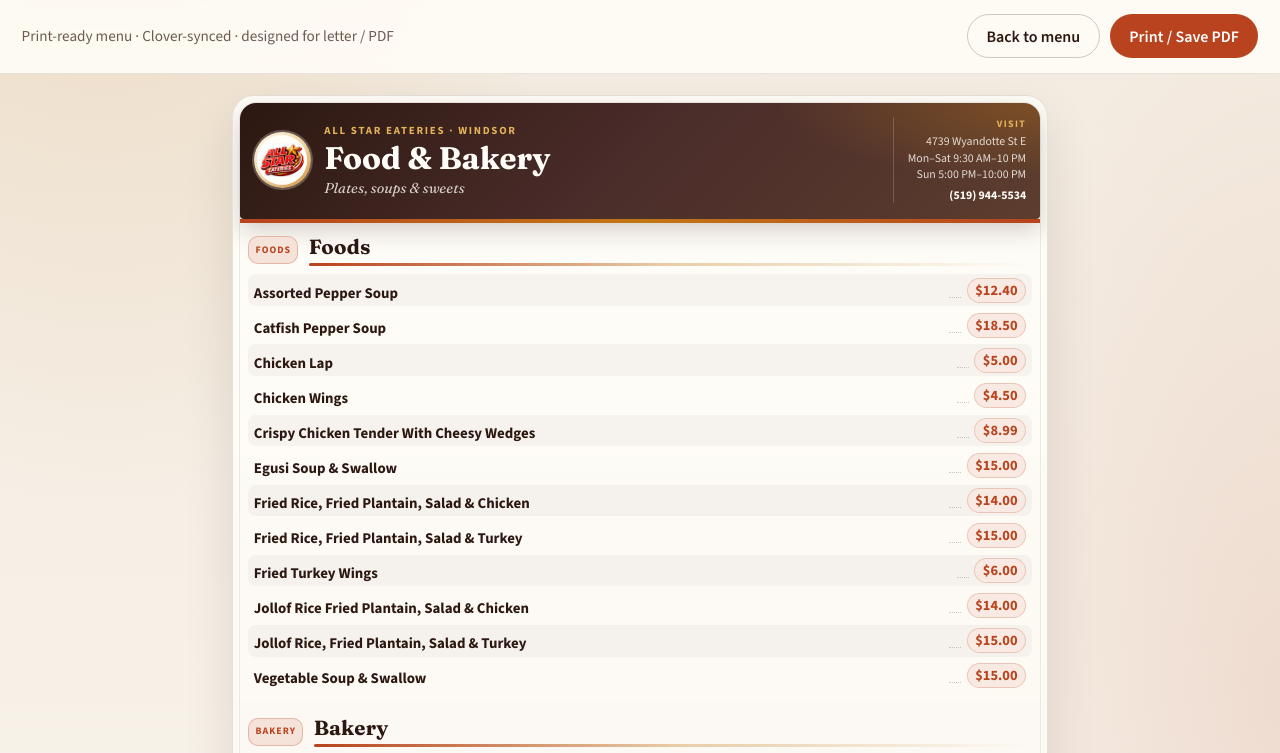
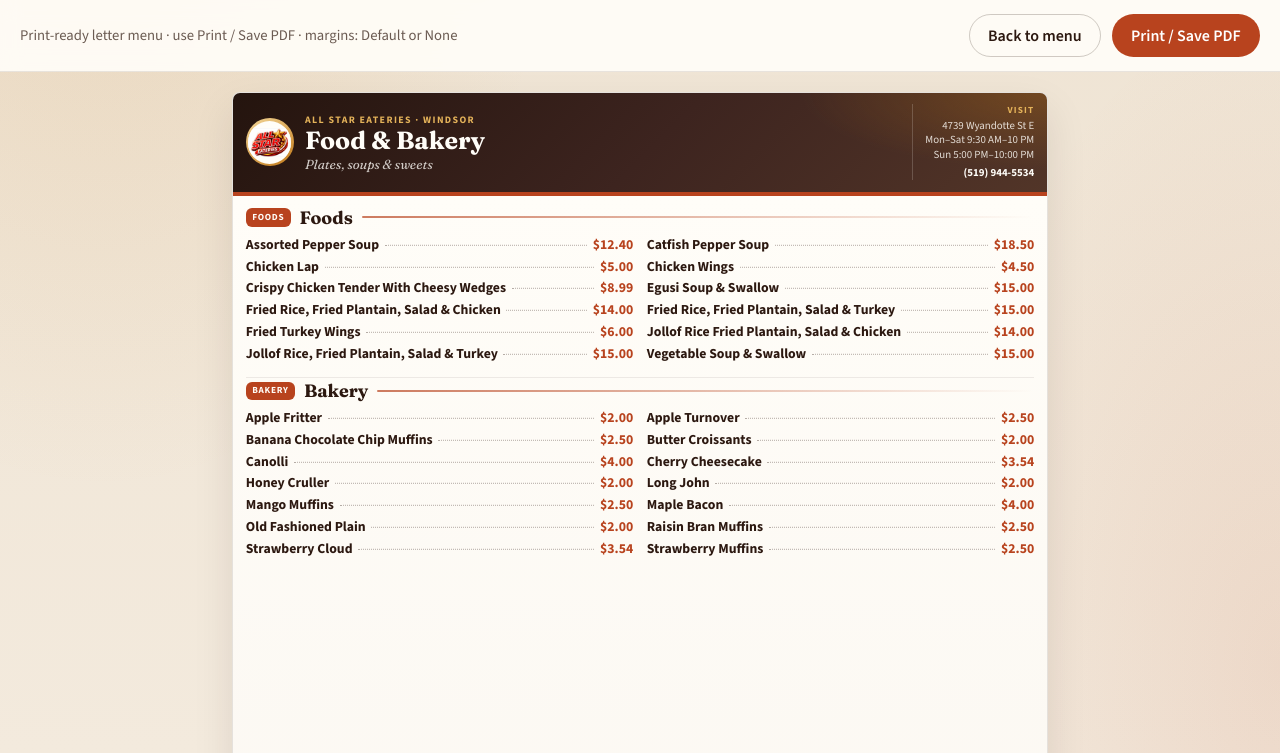
Before and after one commit to danhops16/cafe, a website built with Vite: page print-menu.html in a window 1280 px wide. Shown: the top 753 px of the page. Built offline with nearby package versions, Linux system fonts and the light colour scheme.

Commit message:
Fix printable menu for letter PDF output.
Tighten density, use two-column food/bakery lists, and remove print page-break rules that left huge empty pages.

Co-authored-by: Cursor <cursoragent@cursor.com>

```diff
--- a/print-menu.html
+++ b/print-menu.html
@@ -20,7 +20,7 @@
   <body>
     <div class="print-toolbar">
       <p class="print-toolbar__hint">
-        Print-ready menu · Clover-synced · designed for letter / PDF
+        Print-ready letter menu · use Print / Save PDF · margins: Default or None
       </p>
       <div class="print-toolbar__actions">
         <a class="btn btn--outline" href="/menu.html">Back to menu</a>
--- a/src/print-menu.css
+++ b/src/print-menu.css
@@ -1,10 +1,10 @@
 :root {
-  --cream: #faf6f0;
-  --cream-dark: #efe4d4;
+  --cream: #f7f0e6;
+  --cream-dark: #eadfce;
   --brown: #2c1810;
   --brown-soft: #4a2c2a;
   --coffee: #5c3d2e;
-  --caramel: #c17817;
+  --caramel: #b87314;
   --accent: #b8431e;
   --ink-muted: #6b5b52;
   --white: #fffdf8;
@@ -23,10 +23,9 @@ body {
   font-family: var(--font-body);
   color: var(--brown);
   background:
-    radial-gradient(ellipse 70% 45% at 8% -10%, rgba(193, 120, 23, 0.18), transparent 55%),
-    radial-gradient(ellipse 55% 40% at 100% 20%, rgba(184, 67, 30, 0.12), transparent 50%),
-    radial-gradient(ellipse 50% 35% at 50% 100%, rgba(92, 61, 46, 0.1), transparent 55%),
-    linear-gradient(180deg, #f3ebe0 0%, var(--cream) 40%, #f7f0e6 100%);
+    radial-gradient(ellipse 70% 45% at 8% -10%, rgba(193, 120, 23, 0.16), transparent 55%),
+    radial-gradient(ellipse 55% 40% at 100% 20%, rgba(184, 67, 30, 0.1), transparent 50%),
+    linear-gradient(180deg, #efe4d4 0%, var(--cream) 45%, #f7f0e6 100%);
   min-height: 100vh;
 }
 
@@ -39,8 +38,8 @@ body {
   align-items: center;
   justify-content: space-between;
   gap: 0.75rem 1.25rem;
-  padding: 0.9rem 1.35rem;
-  background: rgba(255, 253, 248, 0.88);
+  padding: 0.85rem 1.25rem;
+  background: rgba(255, 253, 248, 0.92);
   border-bottom: 1px solid rgba(44, 24, 16, 0.1);
   backdrop-filter: blur(10px);
 }
@@ -48,7 +47,7 @@ body {
 .print-toolbar__hint {
   margin: 0;
   color: var(--ink-muted);
-  font-size: 0.95rem;
+  font-size: 0.92rem;
 }
 
 .print-toolbar__actions {
@@ -61,7 +60,6 @@ body {
   display: inline-flex;
   align-items: center;
   justify-content: center;
-  gap: 0.4rem;
   padding: 0.65rem 1.15rem;
   border-radius: 999px;
   border: 1.5px solid transparent;
@@ -71,13 +69,11 @@ body {
   cursor: pointer;
   background: var(--accent);
   color: #fff;
-  transition: transform 160ms ease, background 160ms ease;
 }
 
 .btn:hover {
   background: #9a3618;
   color: #fff;
-  transform: translateY(-1px);
 }
 
 .btn--outline {
@@ -93,37 +89,26 @@ body {
 
 .print-sheet {
   width: min(8.5in, calc(100% - 2rem));
-  margin: 1.35rem auto 2.75rem;
+  margin: 1.25rem auto 2.5rem;
   display: grid;
-  gap: 1.5rem;
+  gap: 1.25rem;
 }
 
+/* Screen preview mimics letter pages */
 .print-page {
   --tone: var(--accent);
   position: relative;
-  overflow: hidden;
-  background:
-    linear-gradient(180deg, rgba(255, 253, 248, 0.96), rgba(250, 246, 240, 0.98)),
-    repeating-linear-gradient(
-      -18deg,
-      transparent,
-      transparent 11px,
-      rgba(193, 120, 23, 0.035) 11px,
-      rgba(193, 120, 23, 0.035) 12px
-    );
-  border: 1px solid rgba(44, 24, 16, 0.12);
-  border-radius: 22px;
-  box-shadow:
-    0 24px 50px rgba(44, 24, 16, 0.12),
-    0 2px 0 rgba(255, 253, 248, 0.8) inset;
-  padding: 0;
+  width: 100%;
   min-height: 11in;
   display: flex;
   flex-direction: column;
+  overflow: hidden;
+  background: var(--white);
+  border: 1px solid rgba(44, 24, 16, 0.12);
+  border-radius: 8px;
+  box-shadow: 0 18px 40px rgba(44, 24, 16, 0.1);
   break-after: page;
   page-break-after: always;
-  animation: page-in 520ms cubic-bezier(0.22, 1, 0.36, 1) both;
-  animation-delay: calc(var(--page-i, 0) * 90ms);
 }
 
 .print-page--food {
@@ -143,81 +128,33 @@ body {
   page-break-after: auto;
 }
 
-.print-page__frame {
-  position: absolute;
-  inset: 0.35rem;
-  border: 1px solid rgba(44, 24, 16, 0.08);
-  border-radius: 18px;
-  pointer-events: none;
-  z-index: 1;
-}
-
-.print-page__frame::before,
-.print-page__frame::after {
-  content: "";
-  position: absolute;
-  width: 1.1rem;
-  height: 1.1rem;
-  border: 2px solid var(--tone);
-  opacity: 0.55;
-}
-
-.print-page__frame::before {
-  top: 0.35rem;
-  left: 0.35rem;
-  border-right: 0;
-  border-bottom: 0;
-}
-
-.print-page__frame::after {
-  right: 0.35rem;
-  bottom: 0.35rem;
-  border-left: 0;
-  border-top: 0;
-}
-
 .print-page__header {
-  position: relative;
-  z-index: 2;
   display: flex;
   justify-content: space-between;
-  gap: 1rem;
-  align-items: stretch;
-  padding: 0.85rem 0.85rem 0.95rem;
-  margin: 0.45rem 0.45rem 0;
+  gap: 0.85rem;
+  align-items: center;
+  padding: 0.7rem 0.8rem 0.75rem;
   color: #fffdf8;
   background:
-    radial-gradient(ellipse 60% 120% at 100% 0%, rgba(193, 120, 23, 0.35), transparent 55%),
-    linear-gradient(135deg, #2c1810 0%, #4a2c2a 48%, #5c3d2e 100%);
-  border-radius: 16px 16px 4px 4px;
-  box-shadow: 0 10px 24px rgba(44, 24, 16, 0.22);
-}
-
-.print-page__header::after {
-  content: "";
-  position: absolute;
-  left: 0;
-  right: 0;
-  bottom: -0.28rem;
-  height: 0.28rem;
-  background: linear-gradient(90deg, var(--tone), var(--caramel), var(--tone));
+    radial-gradient(ellipse 55% 140% at 100% 0%, rgba(193, 120, 23, 0.32), transparent 55%),
+    linear-gradient(135deg, #24140e 0%, #3d241f 52%, #523528 100%);
+  border-bottom: 4px solid var(--tone);
 }
 
 .print-page__brand {
   display: flex;
-  gap: 0.85rem;
+  gap: 0.7rem;
   align-items: center;
   min-width: 0;
 }
 
 .print-page__logo-wrap {
   flex-shrink: 0;
-  width: 3.55rem;
-  height: 3.55rem;
+  width: 3rem;
+  height: 3rem;
   border-radius: 50%;
-  padding: 0.2rem;
-  background: radial-gradient(circle at 30% 25%, #fff8ea, #f0d7a8 55%, #c17817);
-  box-shadow: 0 0 0 2px rgba(255, 253, 248, 0.25);
+  padding: 0.15rem;
+  background: linear-gradient(145deg, #f4d89a, #c17817);
 }
 
 .print-page__logo {
@@ -229,10 +166,10 @@ body {
 }
 
 .print-page__eyebrow {
-  margin: 0 0 0.2rem;
-  font-size: 0.68rem;
+  margin: 0 0 0.1rem;
+  font-size: 0.62rem;
   font-weight: 700;
-  letter-spacing: 0.16em;
+  letter-spacing: 0.14em;
   text-transform: uppercase;
   color: #e4b35a;
 }
@@ -240,16 +177,15 @@ body {
 .print-page__header h1 {
   margin: 0;
   font-family: var(--font-display);
-  font-size: clamp(1.55rem, 3vw, 1.95rem);
-  line-height: 1.08;
+  font-size: 1.55rem;
+  line-height: 1.05;
   font-weight: 700;
   color: #fffdf8;
-  text-wrap: balance;
 }
 
 .print-page__kicker {
-  margin: 0.28rem 0 0;
-  font-size: 0.9rem;
+  margin: 0.18rem 0 0;
+  font-size: 0.82rem;
   font-style: italic;
   font-family: var(--font-display);
   color: rgba(255, 253, 248, 0.78);
@@ -257,12 +193,11 @@ body {
 
 .print-page__meta {
   text-align: right;
-  font-size: 0.74rem;
-  line-height: 1.4;
-  color: rgba(255, 253, 248, 0.82);
+  font-size: 0.68rem;
+  line-height: 1.35;
+  color: rgba(255, 253, 248, 0.84);
   flex-shrink: 0;
-  align-self: center;
-  padding-left: 0.85rem;
+  padding-left: 0.75rem;
   border-left: 1px solid rgba(255, 253, 248, 0.18);
 }
 
@@ -271,162 +206,152 @@ body {
 }
 
 .print-page__meta-label {
-  font-size: 0.62rem;
+  font-size: 0.58rem;
   font-weight: 700;
-  letter-spacing: 0.14em;
+  letter-spacing: 0.12em;
   text-transform: uppercase;
   color: #e4b35a;
-  margin-bottom: 0.15rem !important;
+  margin-bottom: 0.12rem !important;
 }
 
 .print-page__phone {
-  margin-top: 0.25rem !important;
+  margin-top: 0.2rem !important;
   font-weight: 700;
   color: #fffdf8;
 }
 
 .print-page__body {
-  position: relative;
-  z-index: 2;
   flex: 1;
   display: grid;
-  gap: 1rem;
+  gap: 0.7rem;
   align-content: start;
-  padding: 1rem 0.95rem 0.55rem;
+  padding: 0.7rem 0.8rem 0.35rem;
+  background:
+    linear-gradient(180deg, #fffdf8 0%, #faf6f0 100%);
 }
 
 .print-category__head {
-  display: grid;
-  grid-template-columns: auto 1fr;
-  grid-template-rows: auto auto;
-  column-gap: 0.65rem;
+  display: flex;
   align-items: center;
-  margin-bottom: 0.55rem;
+  gap: 0.55rem;
+  margin-bottom: 0.35rem;
 }
 
 .print-category__mark {
-  grid-row: 1 / span 2;
   display: inline-flex;
   align-items: center;
   justify-content: center;
-  min-width: 3.1rem;
-  padding: 0.45rem 0.4rem;
-  border-radius: 10px;
-  background: color-mix(in srgb, var(--tone) 14%, #fffdf8);
-  border: 1px solid color-mix(in srgb, var(--tone) 28%, transparent);
-  color: var(--tone);
-  font-size: 0.62rem;
+  min-width: 2.6rem;
+  padding: 0.28rem 0.4rem;
+  border-radius: 6px;
+  background: var(--tone);
+  color: #fffdf8;
+  font-size: 0.58rem;
   font-weight: 800;
-  letter-spacing: 0.1em;
+  letter-spacing: 0.08em;
   text-transform: uppercase;
-  text-align: center;
-  line-height: 1.1;
+  line-height: 1;
 }
 
 .print-category h2 {
   margin: 0;
   font-family: var(--font-display);
-  font-size: 1.28rem;
+  font-size: 1.12rem;
   color: var(--brown);
-  letter-spacing: 0.01em;
-  line-height: 1.15;
+  line-height: 1.1;
 }
 
 .print-category__rule {
-  display: block;
-  height: 3px;
-  margin-top: 0.28rem;
+  flex: 1;
+  height: 2px;
   border-radius: 999px;
-  background: linear-gradient(90deg, var(--tone), rgba(193, 120, 23, 0.35), transparent);
+  background: linear-gradient(90deg, color-mix(in srgb, var(--tone) 70%, transparent), transparent);
 }
 
 .print-category + .print-category {
-  padding-top: 0.55rem;
+  padding-top: 0.15rem;
+  border-top: 1px solid rgba(44, 24, 16, 0.08);
+  margin-top: 0.15rem;
 }
 
 .print-list {
   display: grid;
-  gap: 0.2rem;
+  gap: 0;
 }
 
 .print-list--grid {
   grid-template-columns: 1fr 1fr;
   column-gap: 0.85rem;
-  row-gap: 0.2rem;
 }
 
 .print-row {
-  display: grid;
-  grid-template-columns: minmax(0, 1fr) auto auto;
-  align-items: end;
+  display: flex;
+  align-items: baseline;
   gap: 0.35rem;
-  min-height: 1.5rem;
-  padding: 0.22rem 0.35rem;
-  border-radius: 8px;
+  min-height: 1.28rem;
+  padding: 0.12rem 0;
 }
 
-.print-row:nth-child(odd) {
-  background: rgba(44, 24, 16, 0.035);
+.print-list:not(.print-list--grid) .print-row:nth-child(odd) {
+  background: rgba(44, 24, 16, 0.03);
+  margin-inline: -0.25rem;
+  padding-inline: 0.25rem;
+  border-radius: 4px;
 }
 
 .print-row__name {
-  min-width: 0;
+  flex: 0 1 auto;
+  max-width: 72%;
   font-weight: 650;
-  font-size: 0.93rem;
-  line-height: 1.25;
+  font-size: 0.86rem;
+  line-height: 1.2;
 }
 
 .print-row__name small {
   display: block;
   font-weight: 400;
   color: var(--ink-muted);
-  font-size: 0.78rem;
+  font-size: 0.72rem;
 }
 
 .print-row__dots {
-  border-bottom: 1.5px dotted rgba(44, 24, 16, 0.22);
-  margin-bottom: 0.3rem;
-  min-width: 0.75rem;
+  flex: 1 1 auto;
+  border-bottom: 1.5px dotted rgba(44, 24, 16, 0.35);
+  transform: translateY(-0.2em);
+  min-width: 0.5rem;
 }
 
 .print-row__price {
+  flex: 0 0 auto;
   font-weight: 800;
-  font-size: 0.9rem;
+  font-size: 0.86rem;
   color: var(--tone);
   white-space: nowrap;
   font-variant-numeric: tabular-nums;
-  background: color-mix(in srgb, var(--tone) 10%, #fffdf8);
-  border: 1px solid color-mix(in srgb, var(--tone) 22%, transparent);
-  border-radius: 999px;
-  padding: 0.12rem 0.48rem;
 }
 
 .print-matrix {
   width: 100%;
-  border-collapse: separate;
-  border-spacing: 0;
-  margin: 0 0 0.55rem;
-  font-size: 0.86rem;
-  overflow: hidden;
-  border-radius: 12px;
-  border: 1px solid rgba(44, 24, 16, 0.1);
-  background: rgba(255, 253, 248, 0.72);
+  border-collapse: collapse;
+  margin: 0 0 0.35rem;
+  font-size: 0.8rem;
+  border: 1px solid rgba(44, 24, 16, 0.12);
 }
 
 .print-matrix th,
 .print-matrix td {
-  padding: 0.42rem 0.4rem;
+  padding: 0.28rem 0.3rem;
   text-align: center;
   vertical-align: middle;
 }
 
 .print-matrix thead th {
-  font-size: 0.68rem;
+  font-size: 0.62rem;
   font-weight: 800;
-  letter-spacing: 0.08em;
+  letter-spacing: 0.06em;
   text-transform: uppercase;
   color: #fffdf8;
-  background: linear-gradient(135deg, #4a2c2a, #5c3d2e);
+  background: #3d241f;
   border-bottom: 2px solid var(--tone);
 }
 
@@ -434,23 +359,27 @@ body {
   text-align: left;
   font-weight: 650;
   color: var(--brown);
-  padding-left: 0.65rem;
+  padding-left: 0.5rem;
   border-bottom: 1px solid rgba(44, 24, 16, 0.08);
+  width: 42%;
 }
 
 .print-matrix tbody th small {
   display: block;
   font-weight: 400;
   color: var(--ink-muted);
-  font-size: 0.75rem;
+  font-size: 0.7rem;
 }
 
 .print-matrix tbody td {
   border-bottom: 1px solid rgba(44, 24, 16, 0.08);
+  font-weight: 800;
+  color: var(--tone);
+  font-variant-numeric: tabular-nums;
 }
 
 .print-matrix tbody tr:nth-child(even) {
-  background: rgba(193, 120, 23, 0.05);
+  background: rgba(193, 120, 23, 0.06);
 }
 
 .print-matrix tbody tr:last-child th,
@@ -459,14 +388,8 @@ body {
 }
 
 .print-price-chip {
-  display: inline-block;
-  min-width: 3.1rem;
-  padding: 0.18rem 0.4rem;
-  border-radius: 999px;
   font-weight: 800;
   color: var(--tone);
-  background: color-mix(in srgb, var(--tone) 11%, #fffdf8);
-  border: 1px solid color-mix(in srgb, var(--tone) 24%, transparent);
   font-variant-numeric: tabular-nums;
 }
 
@@ -476,17 +399,14 @@ body {
 }
 
 .print-page__footer {
-  position: relative;
-  z-index: 2;
   display: flex;
   justify-content: space-between;
   gap: 1rem;
-  margin: 0.35rem 0.45rem 0.45rem;
-  padding: 0.65rem 0.85rem;
-  border-radius: 4px 4px 14px 14px;
-  background: linear-gradient(90deg, rgba(44, 24, 16, 0.06), rgba(193, 120, 23, 0.08), rgba(44, 24, 16, 0.06));
+  margin-top: auto;
+  padding: 0.45rem 0.8rem;
+  background: #efe4d4;
   border-top: 1px solid rgba(44, 24, 16, 0.1);
-  font-size: 0.72rem;
+  font-size: 0.68rem;
   color: var(--ink-muted);
 }
 
@@ -502,17 +422,6 @@ body {
   color: var(--ink-muted);
 }
 
-@keyframes page-in {
-  from {
-    opacity: 0;
-    transform: translateY(18px) scale(0.985);
-  }
-  to {
-    opacity: 1;
-    transform: none;
-  }
-}
-
 @media (max-width: 720px) {
   .print-page {
     min-height: auto;
@@ -520,7 +429,7 @@ body {
 
   .print-page__header {
     flex-direction: column;
-    padding: 1rem;
+    align-items: flex-start;
   }
 
   .print-page__meta {
@@ -528,7 +437,7 @@ body {
     border-left: 0;
     padding-left: 0;
     border-top: 1px solid rgba(255, 253, 248, 0.18);
-    padding-top: 0.7rem;
+    padding-top: 0.55rem;
     width: 100%;
   }
 
@@ -538,79 +447,97 @@ body {
 }
 
 @page {
-  size: letter;
+  size: letter portrait;
   margin: 0.35in;
 }
 
 @media print {
+  html,
   body {
-    background: #fff;
+    background: #fff !important;
+    margin: 0 !important;
+    padding: 0 !important;
+    -webkit-print-color-adjust: exact;
+    print-color-adjust: exact;
   }
 
-  .print-toolbar {
+  .print-toolbar,
+  .print-status,
+  .print-error {
     display: none !important;
   }
 
   .print-sheet {
-    width: auto;
-    margin: 0;
-    gap: 0;
+    width: auto !important;
+    margin: 0 !important;
+    gap: 0 !important;
+    display: block !important;
   }
 
   .print-page {
-    min-height: auto;
-    height: auto;
-    border: 0;
-    border-radius: 0;
-    box-shadow: none;
-    padding: 0;
-    margin: 0;
-    background: #fff;
-    animation: none;
-    overflow: visible;
+    width: auto !important;
+    min-height: 0 !important;
+    height: auto !important;
+    max-height: none !important;
+    border: 0 !important;
+    border-radius: 0 !important;
+    box-shadow: none !important;
+    margin: 0 !important;
+    overflow: visible !important;
+    break-after: page;
+    page-break-after: always;
+    break-inside: auto;
+    page-break-inside: auto;
   }
 
-  .print-page__frame {
-    inset: 0;
-    border-radius: 0;
+  .print-page:last-child {
+    break-after: auto;
+    page-break-after: auto;
   }
 
   .print-page__header {
-    margin: 0 0 0.65rem;
-    border-radius: 10px;
+    border-radius: 0;
+    padding: 0.45in 0.35in 0.4in;
     -webkit-print-color-adjust: exact;
     print-color-adjust: exact;
   }
 
   .print-page__body {
-    gap: 0.8rem;
-    padding: 0.35rem 0.15rem 0.2rem;
+    padding: 0.28in 0.2in 0.15in;
+    gap: 0.45rem;
+    background: #fff;
   }
 
   .print-page__footer {
-    margin: 0.4rem 0 0;
-    border-radius: 8px;
+    padding: 0.22in 0.35in;
     -webkit-print-color-adjust: exact;
     print-color-adjust: exact;
   }
 
-  .print-category h2,
+  /* Allow content to flow; don't orphan whole sections onto new pages */
+  .print-category,
+  .print-matrix,
+  .print-list,
+  .print-row {
+    break-inside: auto;
+    page-break-inside: auto;
+  }
+
   .print-category__head {
     break-after: avoid;
     page-break-after: avoid;
   }
 
-  .print-matrix,
-  .print-list,
-  .print-row {
-    break-inside: avoid;
-    page-break-inside: avoid;
+  .print-matrix thead {
+    display: table-header-group;
   }
 
-  .print-matrix,
-  .print-row__price,
-  .print-price-chip,
+  .print-row__dots {
+    border-bottom-color: rgba(44, 24, 16, 0.45);
+  }
+
   .print-category__mark,
+  .print-matrix thead th,
   .print-page__logo-wrap {
     -webkit-print-color-adjust: exact;
     print-color-adjust: exact;
--- a/src/print-menu.js
+++ b/src/print-menu.js
@@ -150,7 +150,7 @@ function renderMatrix(groups, usedSizes) {
       const cells = usedSizes
         .map((size) => {
           const price = group.sizes[size];
-          return `<td>${price ? `<span class="print-price-chip">${escapeHtml(price)}</span>` : "<span class=\"print-price-empty\">—</span>"}</td>`;
+          return `<td>${price ? escapeHtml(price) : "<span class=\"print-price-empty\">—</span>"}</td>`;
         })
         .join("");
       return `
@@ -180,7 +180,9 @@ function renderMatrix(groups, usedSizes) {
 
 function renderCategory(category) {
   const { collapsed, singles, usedSizes } = collapseCategory(category);
-  const compact = ["pops-can", "pops-bottle", "energy-drinks", "bottled-water"].includes(category.id);
+  const compact = ["foods", "bakery", "pops-can", "pops-bottle", "energy-drinks", "bottled-water"].includes(
+    category.id
+  );
   const mark = CATEGORY_MARKS[category.id] || category.name.slice(0, 6);
 
   return `
```
